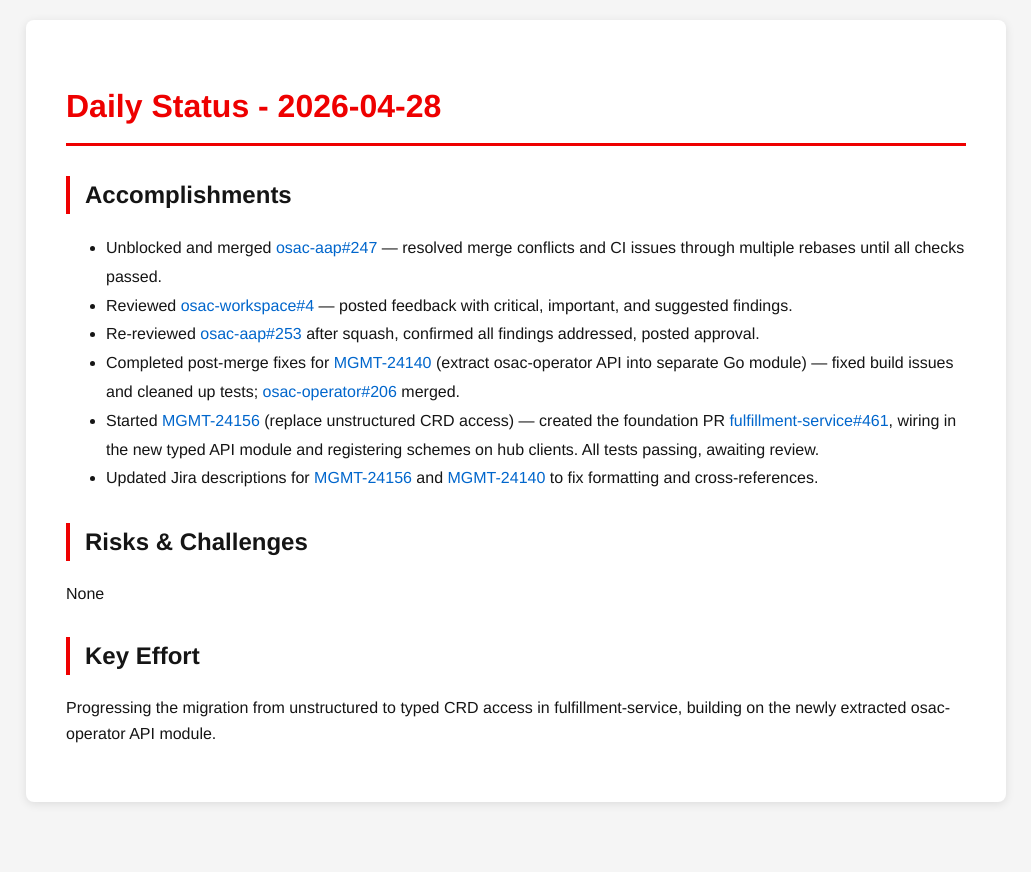
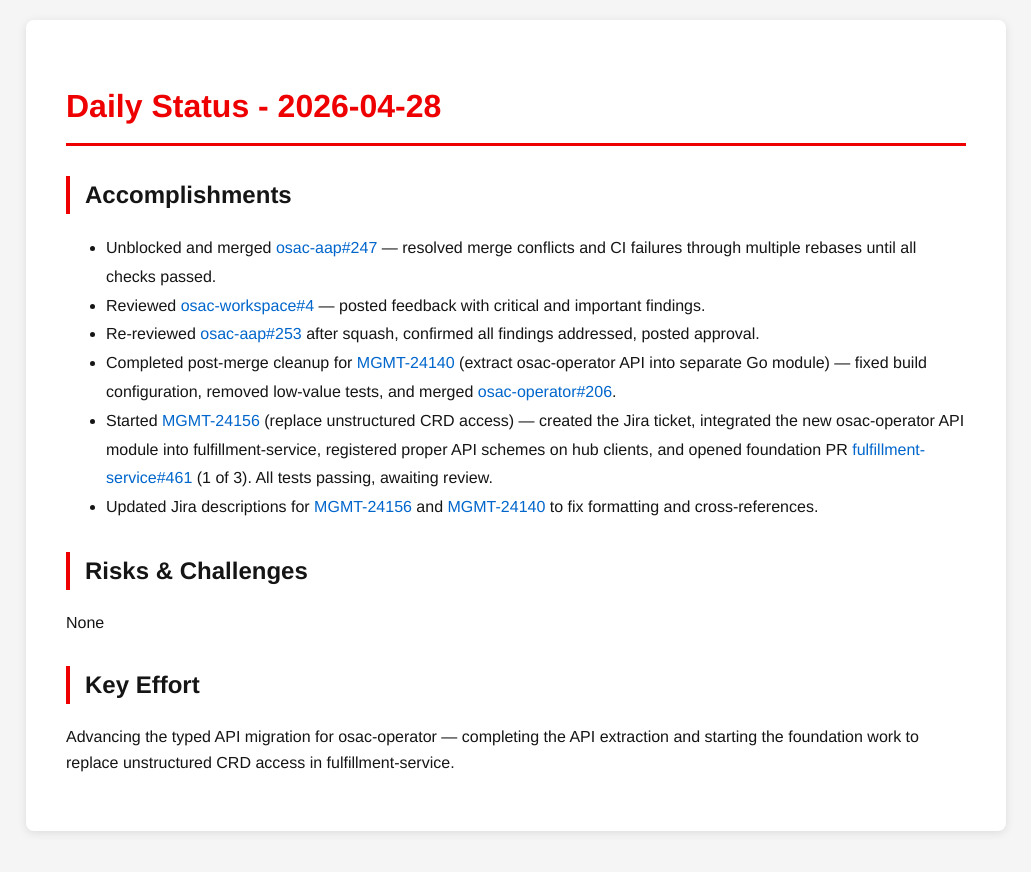
Before and after one commit to tzvatot/daily-status, a Jekyll site: the page built from 2026-04-28.md, in a window 1280 px wide. Shown: the top 872 px of the page, without its empty margins (124-1155 px from the left). Built offline with Jekyll 4.4.1, drawn with Linux system fonts in a browser that asks for light colours.

Commit message:
Daily status update - 2026-04-28

```diff
--- a/2026-04-28.md
+++ b/2026-04-28.md
@@ -7,15 +7,15 @@
 # Daily Status - 2026-04-28
 
 ## Accomplishments
-- Unblocked and merged [osac-aap#247](https://github.com/osac-project/osac-aap/pull/247) — resolved merge conflicts and CI issues through multiple rebases until all checks passed.
-- Reviewed [osac-workspace#4](https://github.com/osac-project/osac-workspace/pull/4) — posted feedback with critical, important, and suggested findings.
+- Unblocked and merged [osac-aap#247](https://github.com/osac-project/osac-aap/pull/247) — resolved merge conflicts and CI failures through multiple rebases until all checks passed.
+- Reviewed [osac-workspace#4](https://github.com/osac-project/osac-workspace/pull/4) — posted feedback with critical and important findings.
 - Re-reviewed [osac-aap#253](https://github.com/osac-project/osac-aap/pull/253) after squash, confirmed all findings addressed, posted approval.
-- Completed post-merge fixes for [MGMT-24140](https://issues.redhat.com/browse/MGMT-24140) (extract osac-operator API into separate Go module) — fixed build issues and cleaned up tests; [osac-operator#206](https://github.com/osac-project/osac-operator/pull/206) merged.
-- Started [MGMT-24156](https://issues.redhat.com/browse/MGMT-24156) (replace unstructured CRD access) — created the foundation PR [fulfillment-service#461](https://github.com/osac-project/fulfillment-service/pull/461), wiring in the new typed API module and registering schemes on hub clients. All tests passing, awaiting review.
-- Updated Jira descriptions for [MGMT-24156](https://issues.redhat.com/browse/MGMT-24156) and [MGMT-24140](https://issues.redhat.com/browse/MGMT-24140) to fix formatting and cross-references.
+- Completed post-merge cleanup for [MGMT-24140](https://redhat.atlassian.net/browse/MGMT-24140) (extract osac-operator API into separate Go module) — fixed build configuration, removed low-value tests, and merged [osac-operator#206](https://github.com/osac-project/osac-operator/pull/206).
+- Started [MGMT-24156](https://redhat.atlassian.net/browse/MGMT-24156) (replace unstructured CRD access) — created the Jira ticket, integrated the new osac-operator API module into fulfillment-service, registered proper API schemes on hub clients, and opened foundation PR [fulfillment-service#461](https://github.com/osac-project/fulfillment-service/pull/461) (1 of 3). All tests passing, awaiting review.
+- Updated Jira descriptions for [MGMT-24156](https://redhat.atlassian.net/browse/MGMT-24156) and [MGMT-24140](https://redhat.atlassian.net/browse/MGMT-24140) to fix formatting and cross-references.
 
 ## Risks & Challenges
 None
 
 ## Key Effort
-Progressing the migration from unstructured to typed CRD access in fulfillment-service, building on the newly extracted osac-operator API module.
+Advancing the typed API migration for osac-operator — completing the API extraction and starting the foundation work to replace unstructured CRD access in fulfillment-service.
```
